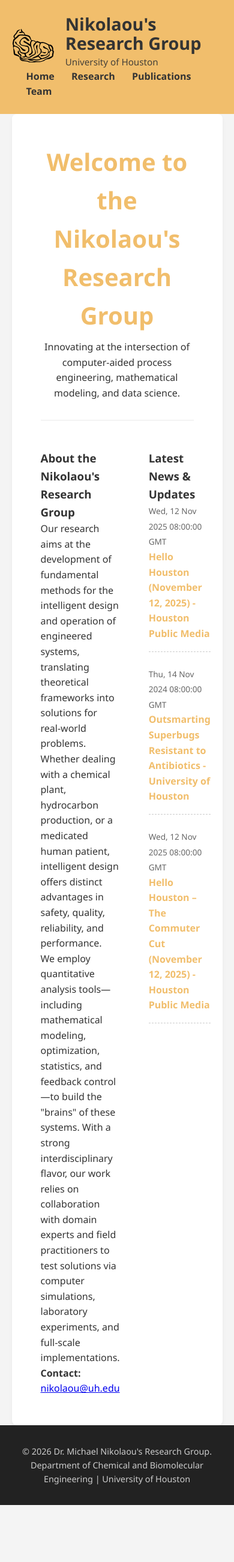
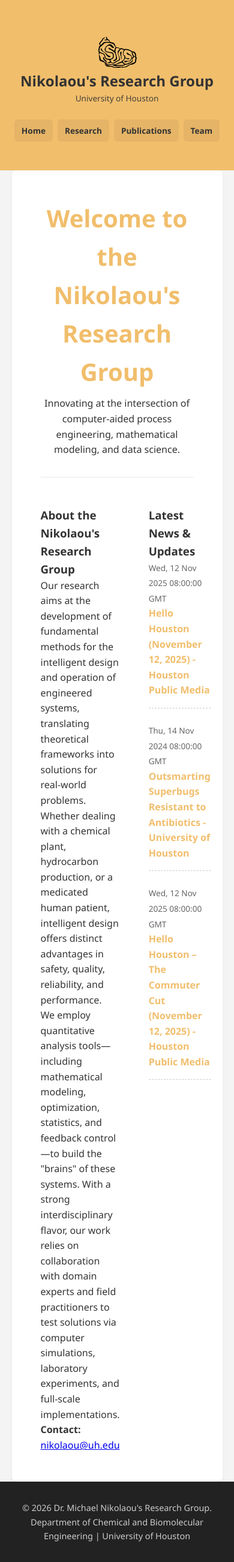
Before and after one commit to GALGAT/nikolaou-lab, a Jekyll site: the page built from index.html, in a window 390 px wide. Shown: the whole page at 60% size. Built offline with Jekyll 4.4.1, drawn with Linux system fonts in a browser that asks for light colours; before the commit the page ends 2509 px from its top, so only the background shows below that.

Commit message:
Polish mobile styles for improved responsiveness
Enhance mobile responsiveness with various layout adjustments.

```diff
--- a/css/style.css
+++ b/css/style.css
@@ -300,11 +300,79 @@
     text-decoration: underline;
 }
 
-/* Makes the profile stack vertically on mobile phones */
+/* --- Final Polished Mobile Responsiveness --- */
 @media (max-width: 768px) {
-    .pi-profile {
+    /* 1. Center the entire header */
+    .header-content {
         flex-direction: column;
         align-items: center;
+        padding: 1.5rem 0;
+    }
+
+    /* 2. Stack logo above text and center it */
+    .logo-wrapper {
+        flex-direction: column;
+        text-align: center;
+        margin-bottom: 1.5rem;
+        gap: 0.5rem;
+    }
+
+    .header-logo {
+        height: 65px; /* Slightly larger for visibility */
+    }
+
+    .logo-text h1 {
+        font-size: 1.5rem;
+        line-height: 1.2;
+    }
+
+    .logo-text .subtitle {
+        font-size: 0.85rem;
+    }
+
+    /* 3. Transform Nav into a clean horizontal row of buttons */
+    nav {
+        display: flex;
+        justify-content: center;
+        flex-wrap: wrap; /* Allows links to move to a second row if needed */
+        margin-left: 0;
+        width: 100%;
+        gap: 8px;
+    }
+
+    nav a {
+        margin: 0;
+        padding: 8px 12px;
+        background: rgba(0, 0, 0, 0.05); /* Subtle button background */
+        border-radius: 6px;
+        font-size: 0.85rem;
+        font-weight: 600;
+        color: var(--text-dark);
+        text-decoration: none;
+    }
+
+    nav a:hover {
+        background: rgba(0, 0, 0, 0.1);
+        text-decoration: none;
+    }
+
+    /* 4. Fix Research Cards for small screens */
+    .research-grid {
+        grid-template-columns: 1fr; /* Single column only */
+        gap: 1.2rem;
+    }
+
+    .research-card {
+        padding: 1.5rem; /* Less padding to save horizontal space */
+    }
+
+    /* 5. Clean up the PI Profile on mobile */
+    .pi-profile {
+        padding: 1.5rem;
         text-align: center;
     }
+
+    .pi-photo img {
+        width: 140px; /* Scaled for phone screens */
+    }
 }
```
